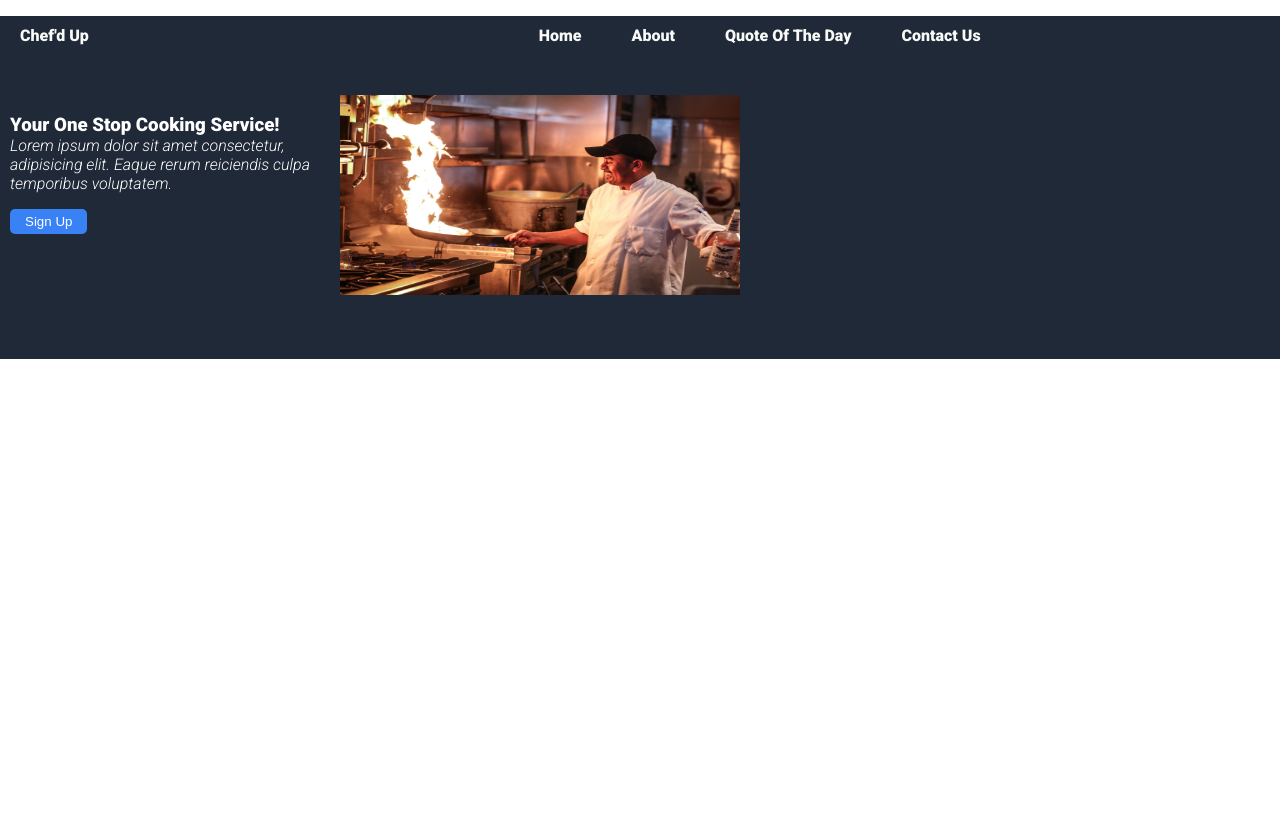
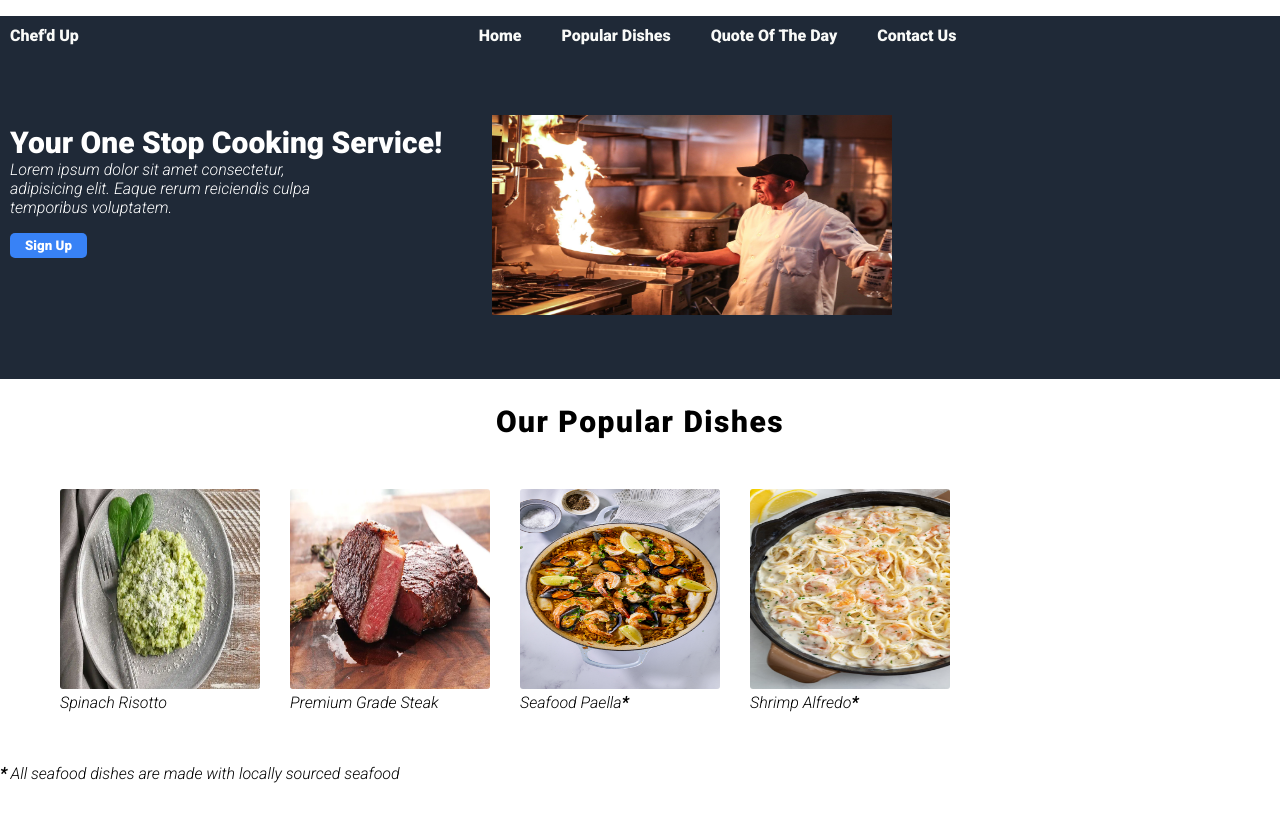
Before and after one commit to TheMbalist/Landing-Page-Project, a plain HTML site: page index.html in a window 1280 px wide. Before the commit the page ends 800 px from the top, so only its background shows below. Drawn offline with Linux system fonts and the light colour scheme.

Commit message:
Thursday 06 July 2023 -- popular dishes section complete, including styling -- popular dishes images added to the images folder

```diff
--- a/index.html
+++ b/index.html
@@ -11,13 +11,14 @@
 </head>
 <body>
 
+    <!-- Header -->
     <header class="header-content">
         <nav class="nav-bar">
 
             <ul>
                 <li class="website-name">Chef'd Up</li>
                 <li>Home</li>
-                <li>About</li>
+                <li>Popular Dishes</li>
                 <li>Quote Of The Day</li>
                 <li>Contact Us</li>
             </ul>
@@ -39,6 +40,38 @@
 
     </header>
 
+    <!-- Section: Popular Dishes -->
+
+    <section class="popular-dishes-section">
+        <h2>Our Popular Dishes</h2>
+       <div class="popular-dishes">
+        <div class="dish dish-one">
+            <img src="images/spinach-risotto.webp" alt="dish-one" id="dish-one"> <!--https://www.italianstylecooking.net/en/spinach-risotto/-->
+            <p>Spinach Risotto</p>
+        </div>
+
+
+        <div class="dish dish-two">
+            <img src="images/steak.webp" alt="dish-two" id="dish-two">  <!--https://www.seriouseats.com/sous-vide-steaks-recipe-->
+            <p>Premium Grade Steak</p>
+        </div>
+
+
+        <div class="dish dish-three">
+            <img src="images/seafood-paella.jpg" alt="dish-three" id="dish-three"> <!--https://simply-delicious-food.com/seafood-paella/-->
+            <p>Seafood Paella<strong>*</strong></p>
+        </div>
+
+        <div class="dish dish-four">
+            <img src="images/Shrimp-Alfredo-1.jpg" alt="dish-four" id="dish-four"> <!--https://thecozycook.com/shrimp-alfredo/-->
+            <p>Shrimp Alfredo<strong>*</strong></p>
+        </div>
+
+    </div>
+
+    <div class="seafood-source"><p><strong>*</strong> All seafood dishes are made with locally sourced seafood</p></div>
+    </section>
+
 
 </body>
 </html>
--- a/style.css
+++ b/style.css
@@ -15,6 +15,9 @@
 }
 
 /*Header*/
+*{
+    font-family: 'Roboto', sans-serif;
+}
 body{
     margin:0;
     padding: 0;
@@ -30,7 +33,6 @@ ul{
    display: flex;
    flex-direction: row;
    padding: 0;
-   font-family: 'Roboto', sans-serif;
    color: var(--main-text-colour);
    font-weight: normal;
    margin-bottom: 50px;
@@ -44,13 +46,13 @@ li{
 }
 
 .website-name{
-    padding-left: 20px;
-    margin-right: 450px;
+    padding-left: 10px;
+    margin-right: 400px;
     font-weight: 700;
 }
 
 li:not(:first-child){
-    margin-right: 50px;
+    margin-right: 40px;
 }
 
 li:hover:not(:first-child){
@@ -69,12 +71,13 @@ li:hover:not(:first-child){
 .hero-text{
     color: var(--main-colour);
     padding-left: 10px;
-    font-family: 'Roboto', sans-serif;
+
 }
 
 .hero-text h3{
     padding-bottom: 0px;
     margin-bottom: 0px;
+    font-size: 30px;
 }
 
 .hero-text p{
@@ -104,7 +107,47 @@ li:hover:not(:first-child){
 .hero-image-div img{
     width: 400px;
     height: 200px;
-    margin-left: 30px;
+    margin-left: 50px;
+    padding-top: 20px;
     padding-bottom: 60px;
 
+
 }
+
+/* Popular Dishes Section */
+.popular-dishes-section h2{
+    font-size: 30px;
+    margin-bottom: 50px;
+    text-align: center;
+    letter-spacing: 1.5px;
+}
+
+.popular-dishes {
+    display: flex;
+    padding-bottom: 20px;
+    padding-left: 30px;
+}
+
+.popular-dishes img{
+    height: 200px;
+    width: 200px;
+    border-radius: 3px;
+}
+
+.popular-dishes p{
+    padding-top: 0px;
+    margin-top: 0px;
+    font-style: italic;
+    font-weight: 400;
+}
+
+.dish{
+    padding-left: 30px;
+
+}
+
+.seafood-source p{
+    font-style: italic;
+    font-weight: 400;
+    padding-bottom: 50px;
+}
```
Also changed, not shown: images/Shrimp-Alfredo-1.jpg (added), images/seafood-paella.jpg (added), images/spinach-risotto.webp (added), images/steak.webp (added).
